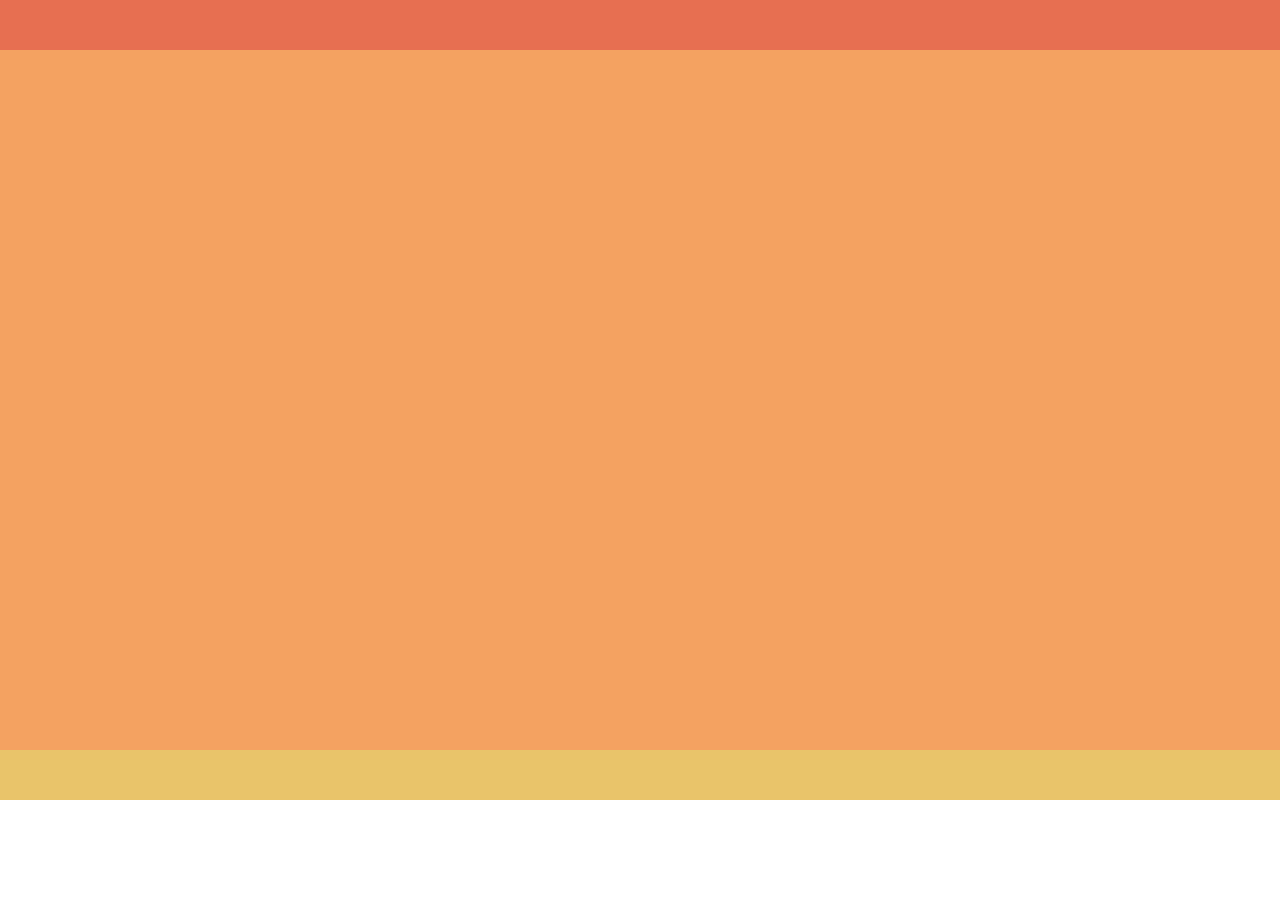
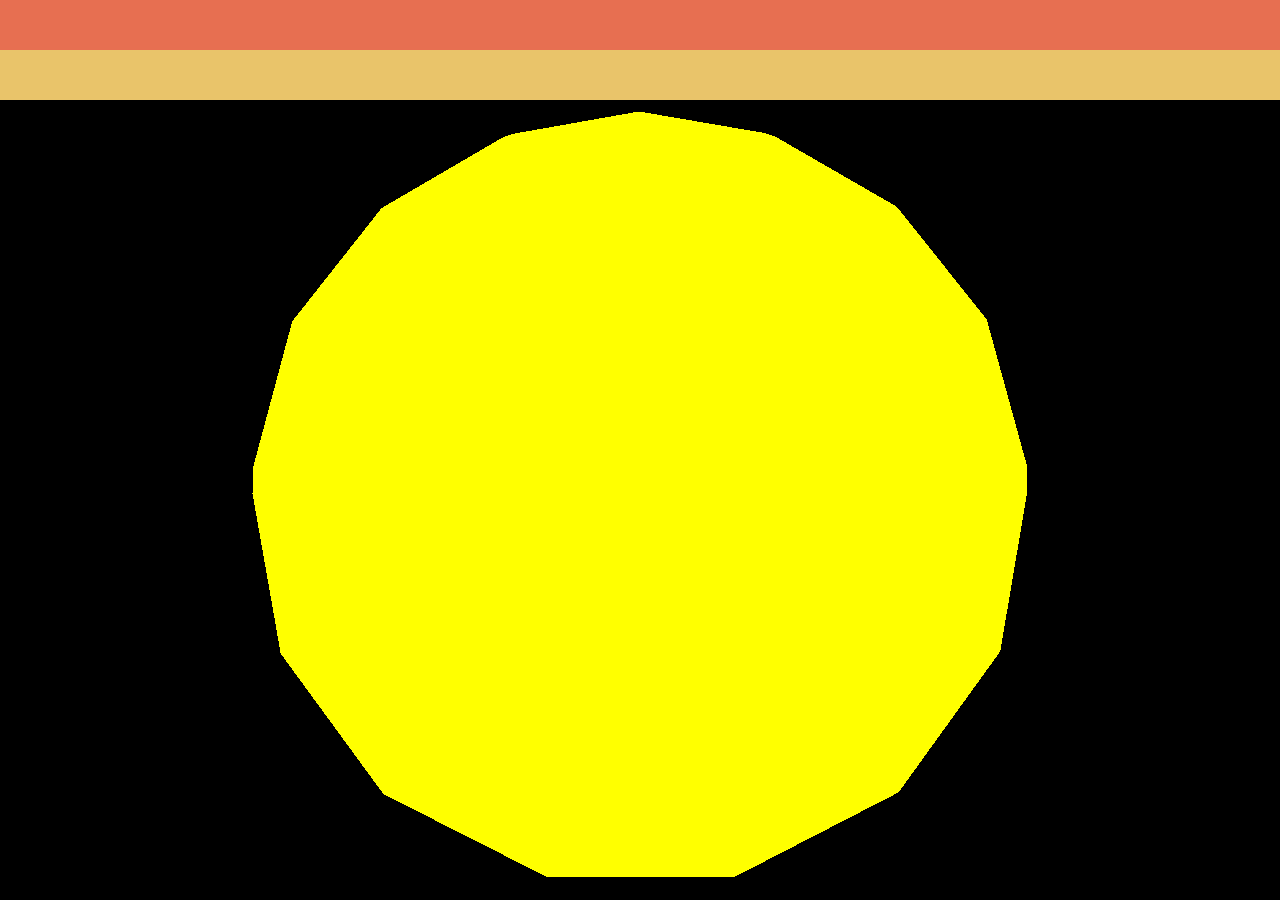
Before and after one commit to HardoModo/astronomy-project, a website built with Vite: page index.html in a window 1280 px wide. Before the commit the page ends 800 px from the top, so only its background shows below. Built offline with nearby package versions, Linux system fonts and the light colour scheme.

Commit message:
Create first scene with sphere

```diff
--- a/index.html
+++ b/index.html
@@ -4,7 +4,7 @@
     <meta charset="UTF-8">
     <meta name="viewport" content="width=device-width, initial-scale=1.0">
     <link rel="stylesheet" href="styles.css">
-    <script src="index.js" defer></script>
+    <!-- <script src="index.js" defer></script> -->
     <title>Web Dev Template</title>
 </head>
 <body>
@@ -13,7 +13,7 @@
     </header>
 
     <main>
-
+        <script type="module" src="/index.js"></script>
     </main>
 
     <footer>
--- a/index.js
+++ b/index.js
@@ -1 +1,29 @@
-console.log("Connected")
+import * as THREE from 'three';
+
+const scene = new THREE.Scene();
+const camera = new THREE.PerspectiveCamera( 75, window.innerWidth / window.innerHeight, 0.1, 1000 );
+
+const renderer = new THREE.WebGLRenderer();
+renderer.setSize( window.innerWidth, window.innerHeight );
+renderer.setAnimationLoop( animate );
+document.body.appendChild( renderer.domElement );
+
+const radius = 3;
+const widthSegments = 15;
+const heightSegments = 15;
+
+const geometry = new THREE.SphereGeometry( radius, widthSegments, heightSegments );
+const material = new THREE.MeshBasicMaterial( { color: 0xffff00 } );
+const sphere = new THREE.Mesh( geometry, material );
+scene.add( sphere );
+
+camera.position.z = 5;
+
+function animate() {
+
+	sphere.rotation.x += 0.01;
+	sphere.rotation.y += 0.01;
+
+	renderer.render( scene, camera );
+
+}
```
Also changed, not shown: package.json (added, +8 -0 lines), 2 other files.
